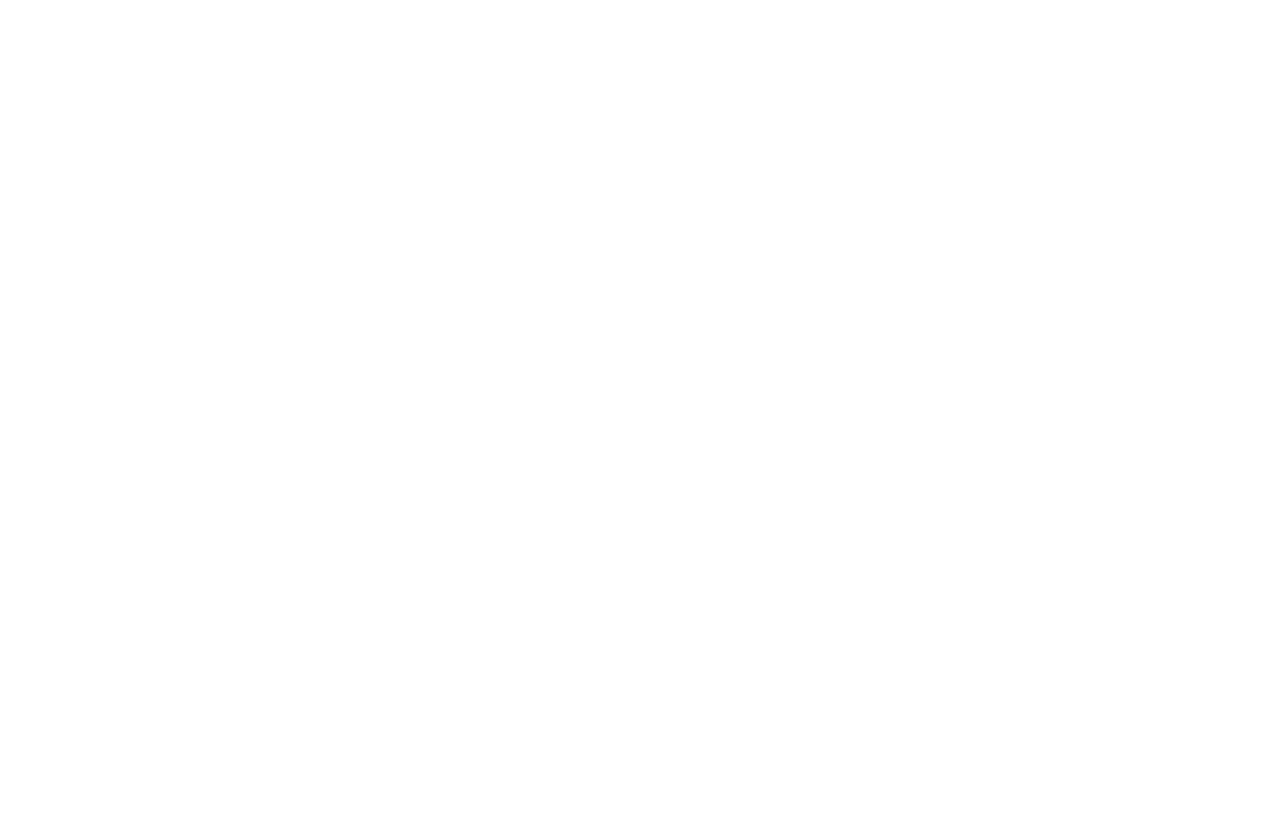
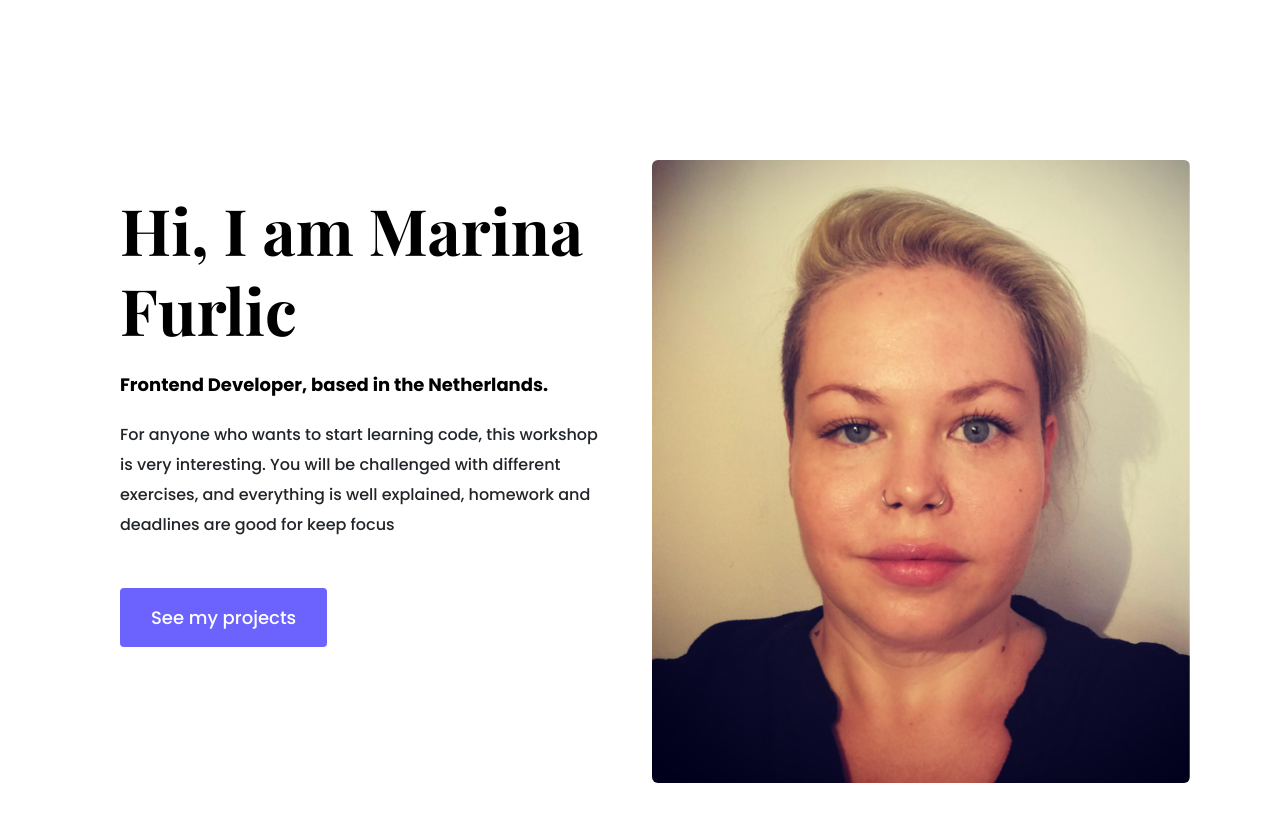
Before and after one commit to MarinaFu/Portfolio-project, a plain HTML site: page about.html in a window 1280 px wide. Before the commit the page ends 800 px from the top, so only its background shows below. Drawn offline with nearby package versions, Linux system fonts and the light colour scheme.

Commit message:
Content for about page

```diff
--- a/about.html
+++ b/about.html
@@ -25,7 +25,28 @@
       src="https://kit.fontawesome.com/ba27b5b38c.js"
       crossorigin="anonymous"
     ></script>
-    <title>Document</title>
+    <title>About Marina Furlic</title>
   </head>
-  <body></body>
+  <body>
+    <div class="about-section container">
+      <div class="row">
+        <div class="col-md-6">
+          <div class="about-section-content">
+            <h1 class="mb-4">Hi, I am Marina Furlic</h1>
+            <h2 class="mb-4">Frontend Developer, based in the Netherlands.</h2>
+            <p class="mb-5">
+              For anyone who wants to start learning code, this workshop is very
+              interesting. You will be challenged with different exercises, and
+              everything is well explained, homework and deadlines are good for
+              keep focus
+            </p>
+            <a href="" class="btn btn-branding">See my projects</a>
+          </div>
+        </div>
+        <div class="col-lg-6">
+          <img src="images/me.png" alt="" class="img-fluid me" />
+        </div>
+      </div>
+    </div>
+  </body>
 </html>
--- a/css/styles.css
+++ b/css/styles.css
@@ -78,7 +78,28 @@ p {
   padding: 80px 60px;
 }
 
-@media (max-width: 960px) {
+.about-section {
+  padding: 160px 20px;
+}
+
+.about-section h1 {
+  font-size: 64px;
+  line-height: 80px;
+}
+.about-section h2 {
+  font-size: 18px;
+  font-family: var(--default-font-family);
+}
+.about-section-content {
+  margin: 30px;
+}
+.me {
+  border-radius: 6px;
+  max-width: 100%;
+  height: auto;
+}
+
+@media (max-width: 900px) {
   h1 {
     font-size: 44px;
     line-height: 1.5;
@@ -93,4 +114,8 @@ p {
     padding: 0;
     text-align: center;
   }
+  .about-section {
+    text-align: center;
+    padding: 0;
+  }
 }
```
Also changed, not shown: index.html (+3 -3 lines), images/IMG-20210630-WA0005 (1).jpg (added), images/me.png (added).
